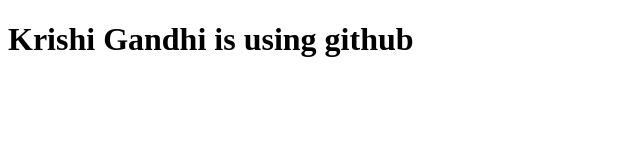
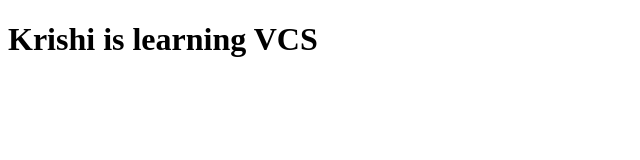
Before and after one commit to krishi12janurary/VCSFC, a plain HTML site: page index.html in a window 1280 px wide. Shown: the whole page, without its empty margins (0-640 px from the left). Drawn offline with Linux system fonts and the light colour scheme.

Commit message:
fifth commit

```diff
--- a/index.html
+++ b/index.html
@@ -6,6 +6,6 @@
     <title>Document</title>
 </head>
 <body>
-    <h1>Krishi Gandhi is using github</h1>
+    <h1>Krishi is learning VCS</h1>
 </body>
 </html>
```
